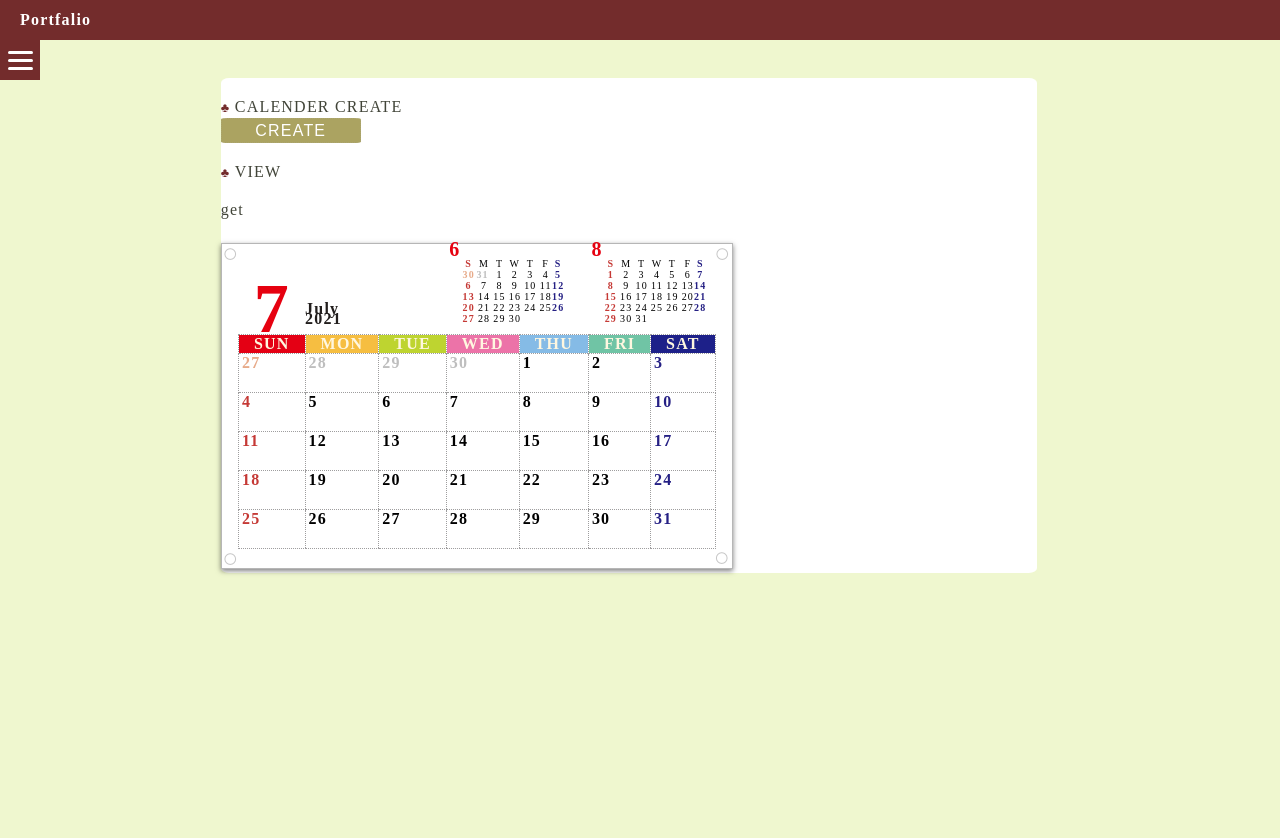
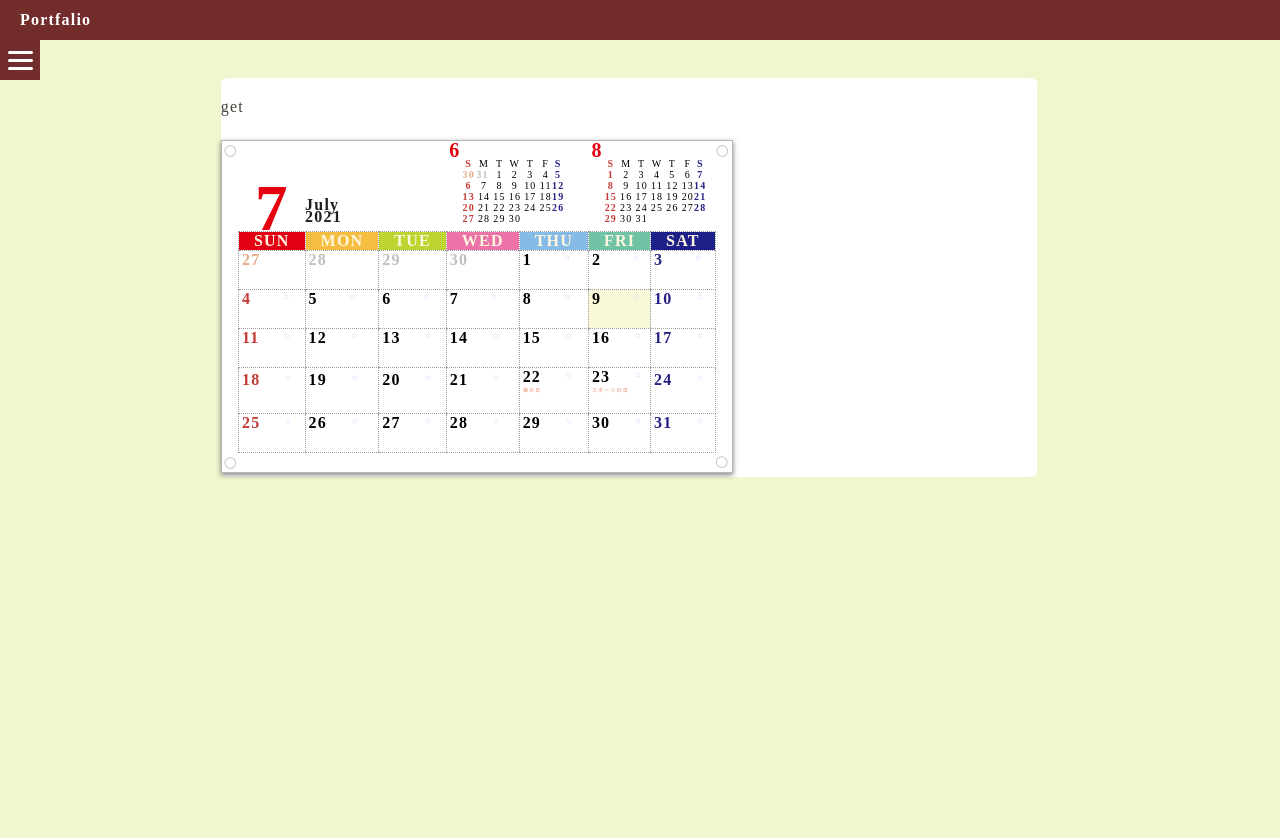
Before and after one commit to ykanai0307/YkWork0307, a Django app: page /mainProject/calendar_view in a window 1280 px wide. Run offline with Django 3.2, Linux system fonts and the light colour scheme.

Commit message:
Yk Yool 1

```diff
--- a/mainProject/src/templates/calendarView.html
+++ b/mainProject/src/templates/calendarView.html
@@ -4,15 +4,6 @@
     <div id="WebFormErea">
 
         <table id="WebForm">
-            <tr>
-              <td class="padding-top-20px"><label for="analyze" name="FormTitle" class="FormTitle"><span class="Mark">&#9827;&nbsp;</span>CALENDER CREATE</label></td>
-            </tr>
-            <tr>
-              <td class="padding-top-2px"><input type="button" class="SubmitDesign" name="createTable" value="CREATE" onclick="SubmitTarget('calendar_create')" /></td>
-            </tr>
-            <tr>
-              <td class="padding-top-20px"><label for="upload" name="FormTitle" class="FormTitle"><span class="Mark">&#9827;&nbsp;</span>VIEW</label></td>
-            </tr>
             <tr>
               <td class="padding-top-20px">
                 <label for="upload" name="FormTitle" class="FormTitle">{{ message | safe  }}</label>
--- a/mainProject/static/css/calendar.css
+++ b/mainProject/static/css/calendar.css
@@ -30,21 +30,27 @@ label.RoundMark{
   color:#C6C6C6;
   font-size:13px !important;
 }
+table#Calender td.today{
+  background-color:#F8F8D9;
+}
 
 /* month */
 td.MonthView{
   text-align:center;
 }
-label.MonthView{
+#Calender label.MonthView,#Calender label.MonthViewTwoUnit{
   position:relative;
   top:15;
   color:#E60110;
   font-weight:bold;
-  font-size:70px !important;
+  font-size:65px;
+}
+#Calender label.MonthViewTwoUnit{
+  font-size:45px !important;
 }
 label.MonthEnglishView{
   position:relative;
-  top:35;
+  top:30;
   color:#221E1D;
   font-weight:bold;
 }
@@ -77,7 +83,7 @@ label.YearView{
 #LastMonth label.month{
   font-size:20px !important;
   position:relative;
-  top:-42;
+  top:-40;
   color:#E60110;
   vertical-align:top;
   font-weight:bold;
@@ -109,7 +115,7 @@ label.YearView{
 #NextMonth label.month{
   font-size:20px !important;
   position:relative;
-  top:-42;
+  top:-40;
   color:#E60110;
   vertical-align:top;
   font-weight:bold;
@@ -331,3 +337,6 @@ label.param{
 .height-10px{
   height:10px;
 }
+.height-15px{
+  height:15px;
+}
--- a/mainProject/static/js/calendar.js
+++ b/mainProject/static/js/calendar.js
@@ -1,4 +1,5 @@
 // calendar(main)
+var DefhhMMss = " 01:01:01";
 $(function(){
     // global var
     var currentDate = '20210624';
@@ -15,9 +16,7 @@ $(function(){
     var endDatePos = 0;
 
     try {
-        // TODO:携帯で見るとNaN(-を/へ 例：var date = new Date(dt.replace(/-/g,"/")); )
-        // TODO:休日
-        // TODO:データ登録あり。印付ける
+        // TODO:データ登録あり。印付ける 仮で印だけ表示。
         MainCreateCalendar(currentYear,currentMonth);
     } catch(e) {
         alert("this month get faild [" + e.message + "]");
@@ -30,16 +29,16 @@ $(function(){
             var lbl = $('.DayList').eq(num).children('label');
             var pos = 0;
             pos = num % 7;
-            var label = $('#Calender').find('label.Week')[pos];
+            var label = $('#CalenderView').find('label.Week')[pos];
 
             // select (year month date) set
-            var lblTmp = lbl[0].innerText.split('\n');
-            currentDateTime = new Date(hankakuZenkaku($('#year')[0].innerText).toString(), zeroPadding(hankakuZenkaku($('#month')[0].innerText),2).toString(), zeroPadding(hankakuZenkaku(lblTmp[0]),2).toString(), "01", "01", "01");
+            var lblTmp = lbl[0].innerText.replace("〇", "").split('\n');
+            currentDateTime = new Date(hankakuZenkaku($('#year')[0].innerText).toString(), zeroPadding(hankakuZenkaku($('#month')[0].innerText),2).toString(), zeroPadding(hankakuZenkaku(Number(lblTmp[0]).toString()),2).toString(), "01", "01", "01");
             var monthCateg = lbl[0].classList[1].split('_');
             if(monthCateg[0] == "LastMonth"){
                 currentDateTime.setMonth(currentDateTime.getMonth()-1);
             }
-            currentDateTime = new Date(currentDateTime.setDate(zeroPadding(lblTmp[0],2).toString()));
+            currentDateTime = new Date(currentDateTime.setDate(zeroPadding(Number(lblTmp[0]),2).toString()));
             currentDate = 'YYYY/MM/DD';
             currentDate = currentDate.replace(/YYYY/g, currentDateTime.getFullYear());
             currentDate = currentDate.replace(/MM/g, zeroPadding(currentDateTime.getMonth(),2));
@@ -60,7 +59,7 @@ $(function(){
             if(lblTmp.length > 1){
                 holidayLabel = '\n' + lblTmp[1];
             }
-            $('#CalenderPopUp').find('label.day').text(zeroPadding( lblTmp[0] ,2) + " " + label.innerText + " " + holidayLabel);
+            $('#CalenderPopUp').find('label.day').text(zeroPadding( Number(lblTmp[0]) ,2) + " " + label.innerText + " " + holidayLabel);
 
             // init(select) val set
             postData = {};
@@ -72,7 +71,7 @@ $(function(){
             // date compare
             if( ( responseResult.length > 0 ) && ( responseResult[0].length > 0 ) && ( responseResult[0][0].length > 0 ) ){
                 var date1 = new Date(responseResult[0][0][0]);
-                var date2 = new Date(currentDate + " 01:01:01");
+                var date2 = new Date(currentDate + DefhhMMss);
                 if(date1.getTime() == date2.getTime()){
                     $("input[name=\"PopUpMemo\"]").val(responseResult[0][0][1]);
                 }
@@ -158,8 +157,8 @@ $(function(){
 // create
 function MainCreateCalendar(Year,Month){
     try {
-        var startDate = MonthStartGet(Year,Month,1); // MonthStartate
-        var endDate = MonthEndGet(Year,Month + 1,0);     // MonthEndDate
+        var startDate = MonthStartGet(Year,Month,1);    // MonthStartate
+        var endDate = MonthEndGet(Year,Month + 1,0);    // MonthEndDate
         var dateList = DayList(startDate,endDate);      // Day list create
 
         var nextStartDate = MonthStartGet(Year,Month + 1,1);
@@ -235,16 +234,22 @@ function DayList(startDate,endDate){
 function CreateCalendar(month,year,dateList,nextDateList,lastDateList,beforeLastDateList){
     var startPos = $.inArray(dateList[0]["week"], getWeekly());
     var rowSum = Math.ceil( (startPos + dateList.length) / 7 );
+    var MonthViewCss = "";
+    if(String((month + 1)).length > 1){
+        MonthViewCss = "MonthViewTwoUnit";
+    }else{
+        MonthViewCss = "MonthView";
+    }
 
     // CalenderPopUp create
     var CalendarHtml = "<table id=\"Calender\">";
     CalendarHtml += "  <tr>";
     CalendarHtml += "    <td class=\"RoundMark_left\" rowspan=\"" + (rowSum + 4) + "\" ><label class=\"RoundMark\">〇</label></td>";
-    CalendarHtml += "    <td class=\"height-10px\" colspan=\"7\" ></td>";
+    CalendarHtml += "    <td class=\"height-15px\" colspan=\"7\" ></td>";
     CalendarHtml += "    <td class=\"RoundMark_right\" rowspan=\"" + (rowSum + 4) + "\"><label class=\"RoundMark\">〇</label></td>";
     CalendarHtml += "  </tr>";
     CalendarHtml += "  <tr>";
-    CalendarHtml += "    <td class=\"MonthView\" rowspan=\"2\"><label id=\"month\" class=\"MonthView\">" + (month + 1) + "</label></td>";
+    CalendarHtml += "    <td class=\"MonthView\" rowspan=\"2\"><label id=\"month\" class=\"" + MonthViewCss + "\">" + (month + 1) + "</label></td>";
     CalendarHtml += "    <td colspan=\"2\"><label class=\"MonthEnglishView\">" + MonthEnglishList()[month] + "</label></td>";
     CalendarHtml += "    <td rowspan=\"2\" colspan=\"2\">"; // LastMonth
     CalendarHtml += LastNextMonthHtml(lastDateList,beforeLastDateList,(month + 1),"Last");
@@ -268,7 +273,7 @@ function CreateCalendar(month,year,dateList,nextDateList,lastDateList,beforeLast
 
     // LastMonth
     for(var l = (lastDateList.length - startPos); l < lastDateList.length;l++) {
-        var day = new Date(lastDateList[l]["date"] + " 01:01:01").getDate();
+        var day = new Date(lastDateList[l]["date"] + DefhhMMss).getDate();
         switch (lastDateList[l]["week"]) {
           case "SUN":
             CalendarHtml += "  <tr>";
@@ -301,42 +306,67 @@ function CreateCalendar(month,year,dateList,nextDateList,lastDateList,beforeLast
     var currentRowNum = 0;
     var cssBorderUnder = "";
     var cssBorderLast = "";
+    var cssToday = "";
+    var RegistMemoMarkHtml = "<span class=\"Circle\">〇</span>";
+    var RegistMemoMarkSpaceHtml = "<span class=\"Circle\">&nbsp;&nbsp;&nbsp;〇</span>";
+    var HolidayHtml = "";
     // ThisMonth
     for(var i = 0; i < dateList.length;i++) {
-        var day = new Date(dateList[i]["date"] + " 01:01:01").getDate();
+        var day = new Date(dateList[i]["date"] + DefhhMMss).getDate();
+        HolidayHtml = "<br/><label class=\"HolidayName\">" + dateList[i]["holiday"] + "</label>";
+
+        // today search
+        var now = new Date();
+        var yy = now.getFullYear();
+        var mm = zeroPadding( now.getMonth() + 1 ,2);
+        var dd = zeroPadding( now.getDate() ,2);
+        var now = new Date(yy.toString() + "/" + mm.toString() + "/" + dd.toString() + DefhhMMss);
+        if(now.getTime() == new Date(dateList[i]["date"] + DefhhMMss).getTime()){
+            cssToday = "today";
+        }else{
+            cssToday = "";
+        }
+
         if(rowSum <= currentRowNum){
             cssBorderUnder = "";
         }else{
             cssBorderUnder = "Border_under";
         }
 
+        var Mark = "";
+        if(day.toString().length < 2){
+            Mark = RegistMemoMarkSpaceHtml;
+        }else{
+            Mark = RegistMemoMarkHtml;
+        }
+
         switch (dateList[i]["week"]) {
           case "SUN":
             CalendarHtml += "  <tr>";
-            CalendarHtml += "<td class=\"DayList Td_Day " + cssBorderUnder + "\"><label class=\"Day ThisMonth_sun\">" + day + "</label></td>";
+            CalendarHtml += "<td class=\"DayList Td_Day " + cssBorderUnder + " " + cssToday + "\"><label class=\"Day ThisMonth_sun\">" + day + Mark + HolidayHtml + "</label></td>";
             break;
           case "MON":
-            CalendarHtml += "<td class=\"DayList Td_Day " + cssBorderUnder + "\"><label class=\"Day ThisMonth_mon\">" + day + "</label></td>";
+            CalendarHtml += "<td class=\"DayList Td_Day " + cssBorderUnder + " " + cssToday + "\"><label class=\"Day ThisMonth_mon\">" + day + Mark + HolidayHtml + "</label></td>";
             break;
           case "TUE":
-            CalendarHtml += "<td class=\"DayList Td_Day " + cssBorderUnder + "\"><label class=\"Day ThisMonth_tue\">" + day + "</label></td>";
+            CalendarHtml += "<td class=\"DayList Td_Day " + cssBorderUnder + " " + cssToday + "\"><label class=\"Day ThisMonth_tue\">" + day + Mark + HolidayHtml + "</label></td>";
             break;
           case "WED":
-            CalendarHtml += "<td class=\"DayList Td_Day " + cssBorderUnder + "\"><label class=\"Day ThisMonth_wed\">" + day + "</label></td>";
+            CalendarHtml += "<td class=\"DayList Td_Day " + cssBorderUnder + " " + cssToday + "\"><label class=\"Day ThisMonth_wed\">" + day + Mark + HolidayHtml + "</label></td>";
             break;
           case "THU":
-            CalendarHtml += "<td class=\"DayList Td_Day " + cssBorderUnder + "\"><label class=\"Day ThisMonth_thu\">" + day + "</label></td>";
+            CalendarHtml += "<td class=\"DayList Td_Day " + cssBorderUnder + " " + cssToday + "\"><label class=\"Day ThisMonth_thu\">" + day + Mark + HolidayHtml + "</label></td>";
             break;
           case "FRI":
-            CalendarHtml += "<td class=\"DayList Td_Day " + cssBorderUnder + "\"><label class=\"Day ThisMonth_fri\">" + day + "</label></td>";
+            CalendarHtml += "<td class=\"DayList Td_Day " + cssBorderUnder + " " + cssToday + "\"><label class=\"Day ThisMonth_fri\">" + day + Mark + HolidayHtml + "</label></td>";
             break;
           case "SAT":
             if( (dateList.length-1) == i){
                 cssBorderLast = "Border_last";
-                CalendarHtml += "<td class=\"DayList Td_Day " + cssBorderUnder + " " + cssBorderLast + "\"><label class=\"Day ThisMonth_sat\">" + day + "</label></td>";
+                CalendarHtml += "<td class=\"DayList Td_Day " + cssBorderUnder + " " + cssBorderLast + " " + cssToday + "\"><label class=\"Day ThisMonth_sat\">" + day + Mark + HolidayHtml + "</label></td>";
             }else{
                 cssBorderLast = "Border_last_right";
-                CalendarHtml += "<td class=\"DayList Td_Day " + cssBorderUnder + " " + cssBorderLast + "\"><label class=\"Day ThisMonth_sat\">" + day + "</label></td>";
+                CalendarHtml += "<td class=\"DayList Td_Day " + cssBorderUnder + " " + cssBorderLast + " " + cssToday + "\"><label class=\"Day ThisMonth_sat\">" + day + Mark + HolidayHtml + "</label></td>";
             }
             CalendarHtml += "  </tr>";
             currentRowNum += 1;
@@ -345,6 +375,7 @@ function CreateCalendar(month,year,dateList,nextDateList,lastDateList,beforeLast
             break;
         }
     };
+    // empty day add
     if( (dateList.length + startPos) < (rowSum * 7) ){
         for(var n = (dateList.length + startPos); n < (rowSum * 7);n++) {
             CalendarHtml += "<td class=\"DayList Td_Day " + cssBorderUnder + " " + cssBorderLast + "\"><label class=\"Day ThisMonth_sat\"></label></td>";
@@ -392,7 +423,7 @@ function LastNextMonthHtml(lastDateList,beforeLastDateList,month,Mode){
     CalendarHtml += "    </tr>";
 
     for(var l = (beforeLastDateList.length - startPos); l < beforeLastDateList.length;l++) {
-        var day = new Date(beforeLastDateList[l]["date"] + " 01:01:01").getDate();
+        var day = new Date(beforeLastDateList[l]["date"] + DefhhMMss).getDate();
         switch (beforeLastDateList[l]["week"]) {
           case "SUN":
             CalendarHtml += "  <tr>";
@@ -423,7 +454,7 @@ function LastNextMonthHtml(lastDateList,beforeLastDateList,month,Mode){
     }
     // ThisMonth
     for(var i = 0; i < lastDateList.length;i++) {
-        var day = new Date(lastDateList[i]["date"] + " 01:01:01").getDate();
+        var day = new Date(lastDateList[i]["date"] + DefhhMMss).getDate();
 
         switch (lastDateList[i]["week"]) {
           case "SUN":
@@ -533,7 +564,7 @@ function getHoliday(fDate){
     var holiday = Holiday();
     var result = "";
     for (var i=0; i < holiday.length; i++) {
-          if (new Date(fDate).getTime() == new Date(holiday[i]["date"]).getTime()){
+          if (new Date(fDate + DefhhMMss).getTime() == new Date(holiday[i]["date"] + DefhhMMss).getTime()){
               result = holiday[i]["name"];
           }
     }
```
